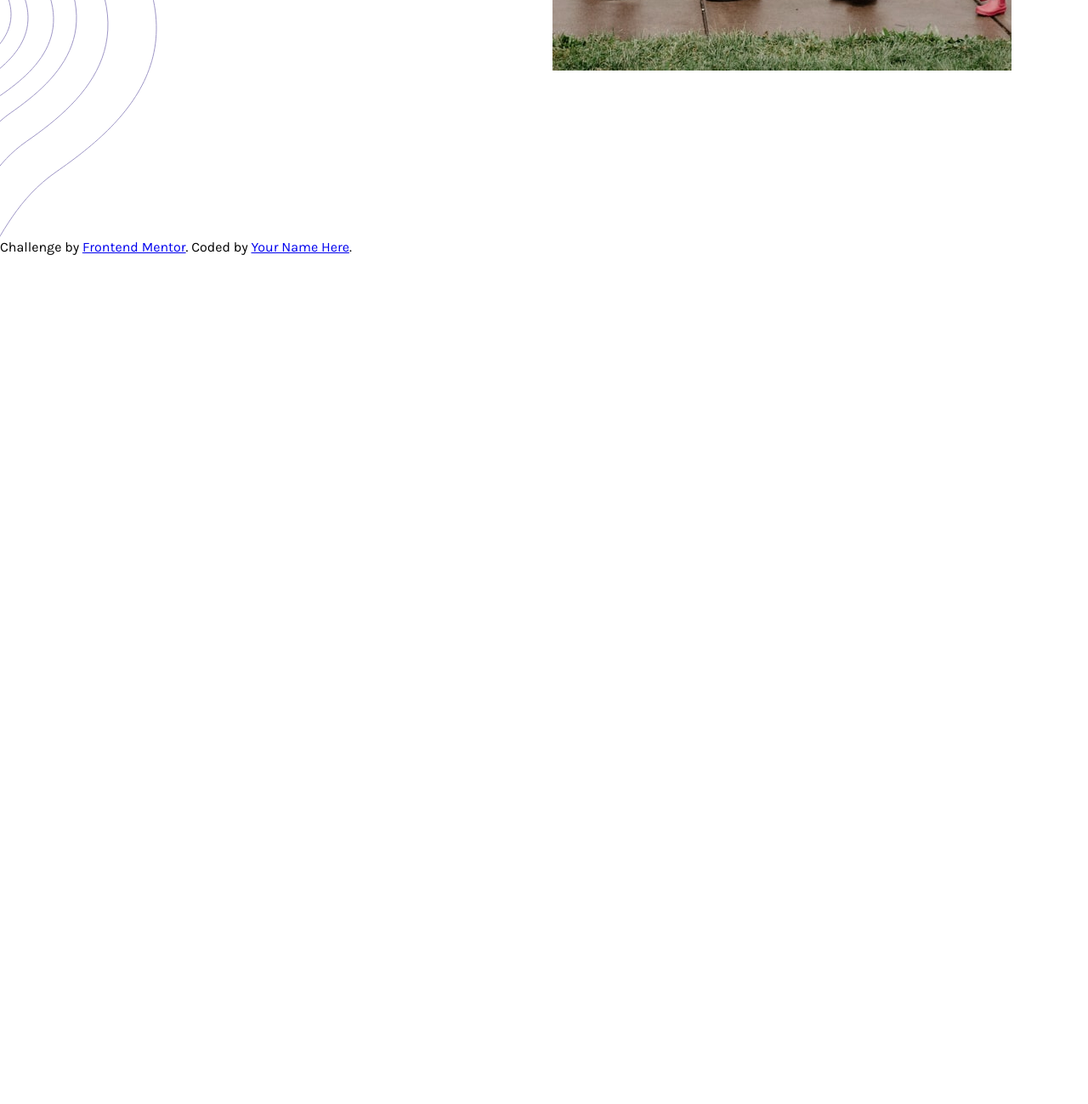
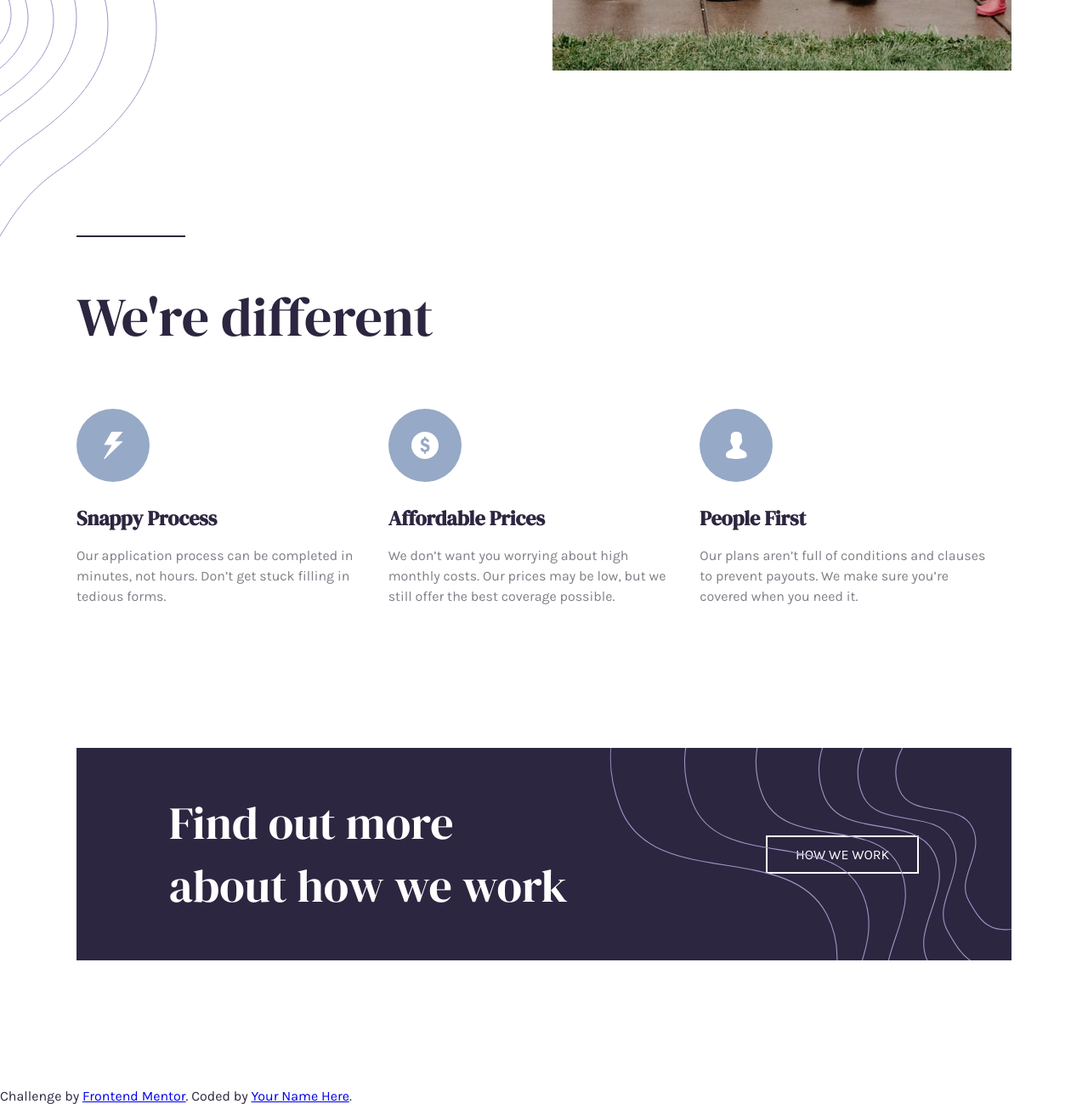
Before and after one commit to KaanSerin/Frontend-Mentor-Insure-landing-page, a plain HTML site: page index.html in a window 1280 px wide. Shown: the part 762-2061 px from the top of the page at 85% size. Before the commit the page ends 1062 px from the top, so only its background shows below. Drawn offline with Linux system fonts and the light colour scheme.

Commit message:
Added the features section.

```diff
--- a/index.html
+++ b/index.html
@@ -15,7 +15,7 @@
 <body>
   <header class="main-header container">
     <nav>
-      <img src="images/logo.svg" alt="Insure logo">
+      <a href="/"><img src="images/logo.svg" alt="Insure logo"></a>
     </nav>
     <nav>
       <ul class="nav-links">
@@ -50,26 +50,39 @@
     </div>
   </section>
 
-  <br>
-  <br>
-  <br>
-  <br>
-  <br>
-  <br>
-  <br>
-  <br>
-  <br>
-  <br>
-  <br>
-  <br>
-  <br>
-  <br>
-  <br>
-  <br>
+  <section class="features-section container">
+    <h1 class="title">We're different</h1>
+    <div class="features">
+      <div class="feature">
+        <img src="images/icon-snappy-process.svg" alt="">
+        <h5 class="feature-title">Snappy Process</h5>
+        <p class="description">Our application process can be completed in minutes, not hours. Don’t get stuck filling
+          in tedious forms.</p>
+      </div>
+      <div class="feature">
+        <img src="images/icon-affordable-prices.svg" alt="">
+        <h5 class="feature-title">Affordable Prices</h5>
+        <p class="description">We don’t want you worrying about high monthly costs. Our prices may be low,
+          but we still offer the best coverage possible.</p>
+      </div>
+      <div class="feature">
+        <img src="images/icon-people-first.svg" alt="">
+        <h5 class="feature-title">People First</h5>
+        <p class="description">Our plans aren’t full of conditions and clauses to prevent payouts. We make
+          sure you’re covered when you need it.</p>
+      </div>
+    </div>
+  </section>
+
+  <section class="find-more container">
+    <img class="bg-pattern" src="images/bg-pattern-how-we-work-desktop.svg" alt="">
+    <h2 class="find-more-title">Find out more about how we work</h2>
+    <a href="about.html" class="btn-light">HOW WE WORK</a>
+  </section>
 
   <div class="attribution">
     Challenge by <a href="https://www.frontendmentor.io?ref=challenge" target="_blank">Frontend Mentor</a>.
-    Coded by <a href="#">Your Name Here</a>.
+    Coded by <a href="/">Your Name Here</a>.
   </div>
 </body>
 
--- a/styles/index.scss
+++ b/styles/index.scss
@@ -6,6 +6,7 @@ body {
   margin: 0;
   padding: 0;
   font-family: "Karla", sans-serif;
+  color: $dark-violet;
 }
 
 * {
@@ -56,7 +57,6 @@ body {
   }
 }
 
-.call-to-action {
 .title {
   font-family: "DM Serif Display", serif;
   max-width: 480px;
@@ -73,6 +73,7 @@ body {
   }
 }
 
+.call-to-action {
   .subtitle {
     max-width: 90%;
     line-height: 27px;
@@ -121,3 +122,57 @@ body {
     z-index: 1;
   }
 }
+
+.features-section {
+  margin-top: 300px;
+  .title {
+    &::before {
+      border-color: $dark-violet;
+    }
+  }
+
+  .features {
+    margin-top: 65px;
+    display: grid;
+    grid-template-columns: repeat(auto-fit, minmax(340px, 1fr));
+  }
+
+  .feature-title {
+    margin: 22px 0 0 0;
+    font-family: "DM Serif Display", serif;
+    font-size: 1.5rem;
+  }
+
+  .description {
+    color: $dark-grayish-violet;
+    max-width: 340px;
+    line-height: 24px;
+  }
+}
+
+.find-more {
+  position: relative;
+  overflow: hidden;
+  height: 250px;
+  margin: 150px auto;
+  display: flex;
+  justify-content: space-around;
+  background-color: $dark-violet;
+  align-items: center;
+
+  .find-more-title {
+    color: white;
+    font-size: 3.375rem;
+    font-family: "DM Serif Display", serif;
+    font-weight: 400;
+    width: 485px;
+  }
+
+  .bg-pattern {
+    height: 109%;
+    width: auto;
+    top: 0;
+    right: 0px;
+    pointer-events: none;
+  }
+}
```
Also changed, not shown: index.css, 1 other file. Lines whose indentation alone changed are shown as unchanged.
